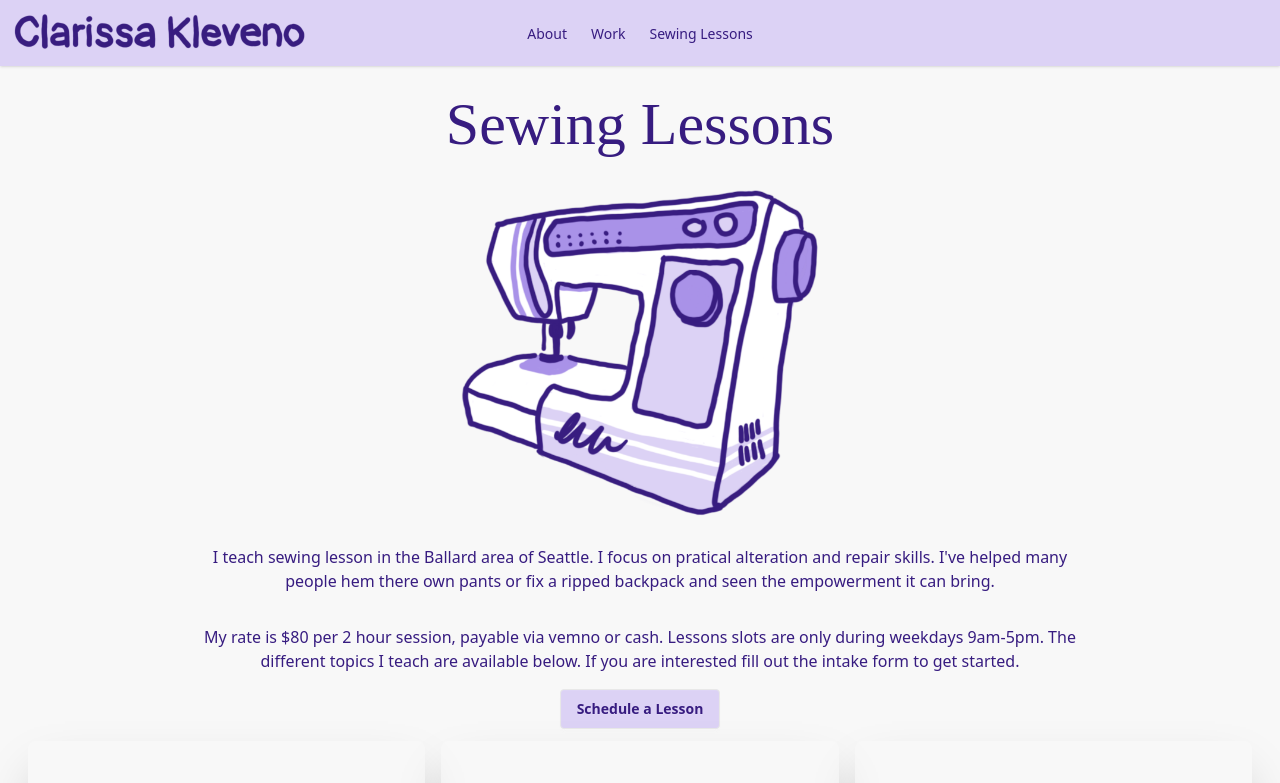
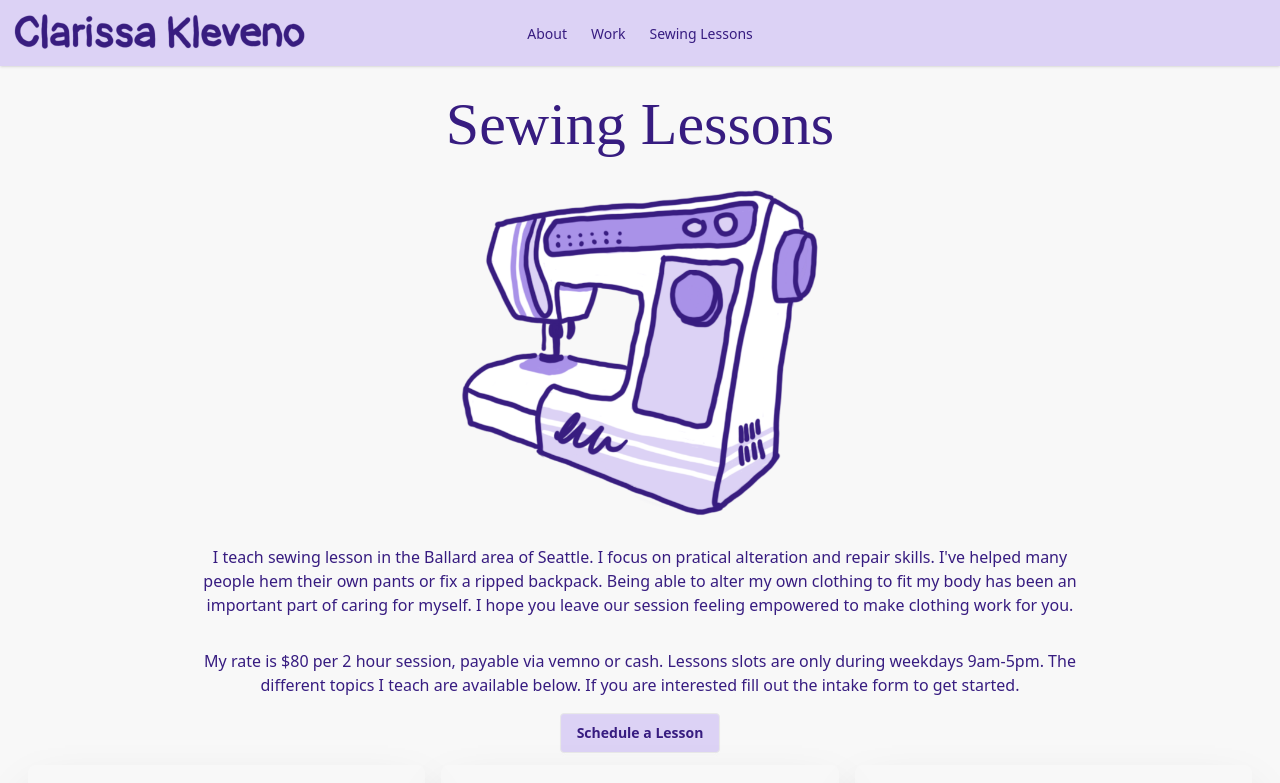
Before and after one commit to mason-c-web/clarissakleveno.com, a Next.js app: page /sewing-lessons in a window 1280 px wide. Shown: the top 783 px of the page. Built offline with nearby package versions, Linux system fonts and the light colour scheme; a web font is replaced by a local one.

Commit message:
updating text on sewing lessons

```diff
--- a/app/sewing-lessons/page.tsx
+++ b/app/sewing-lessons/page.tsx
@@ -13,9 +13,10 @@ export default function Page() {
       />
       <p className="py-4 text-center lg:max-w-7/10 m-auto ">
         I teach sewing lesson in the Ballard area of Seattle. I focus on
-        pratical alteration and repair skills. I've helped many people hem there
-        own pants or fix a ripped backpack and seen the empowerment it can
-        bring.
+        pratical alteration and repair skills. I've helped many people hem their
+        own pants or fix a ripped backpack. Being able to alter my own clothing
+        to fit my body has been an important part of caring for myself. I hope
+        you leave our session feeling empowered to make clothing work for you.
       </p>
       <p className="py-4 text-center lg:max-w-7/10 m-auto ">
         My rate is $80 per 2 hour session, payable via vemno or cash. Lessons
```
